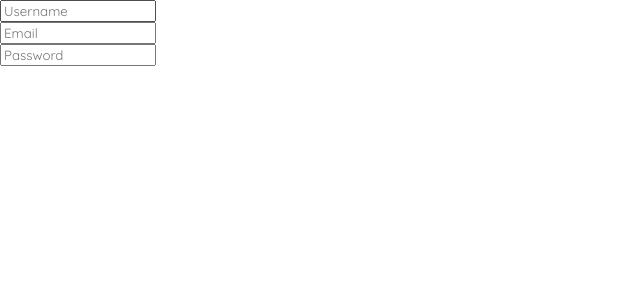
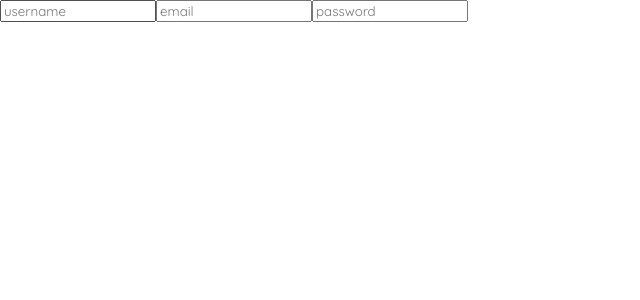
Before and after one commit to Anahidhemmat/classproject, a React (Create React App) app: page / in a window 1280 px wide. Shown: the top 300 px of the page, without its empty margins (0-640 px from the left). Built offline with nearby package versions, Linux system fonts and the light colour scheme.

Commit message:
form input

```diff
--- a/src/App.js
+++ b/src/App.js
@@ -1,6 +1,7 @@
 import PokemonMoves from "./components/ChainingOperator";
 import Counter from "./components/Counter";
-import CreateAccountForm from "./components/CreatAccountForm";
+// import CreateAccountForm from "./components/CreatAccountForm";
+import CreateAccountForm from "./components/FormInput";
 
 const App = () => {
   const abilities = ["Anticipation", "Adaptability", "Run-Away"];
@@ -22,6 +23,7 @@ const App = () => {
 
       {/* <PokemonMoves /> */}
       {/* <Counter /> */}
+      {/* <CreateAccountForm /> */}
       <CreateAccountForm />
     </div>
   );
--- /dev/null
+++ b/src/components/FormInput.js
@@ -0,0 +1,45 @@
+import React, { useState } from "react";
+
+const CreateAccountForm = () => {
+  const [username, setUsername] = useState("");
+  const [email, setEmail] = useState("");
+  const [password, setPassword] = useState("");
+
+  const handleChange = (e) => {
+    if (e.target.name === "username") {
+      setUsername(e.target.value);
+    } else if (e.target.name === "email") {
+      setEmail(e.target.value);
+    } else if (e.target.name === "password") {
+      setPassword(e.target.value);
+    }
+  };
+
+  return (
+    <form>
+      <input
+        type="text"
+        name="username"
+        value={username}
+        onChange={handleChange}
+        placeholder="username"
+      />
+      <input
+        type="text"
+        name="email"
+        value={email}
+        onChange={handleChange}
+        placeholder="email"
+      />
+      <input
+        type="text"
+        name="password"
+        value={password}
+        onChange={handleChange}
+        placeholder="password"
+      />
+    </form>
+  );
+};
+
+export default CreateAccountForm;
```
